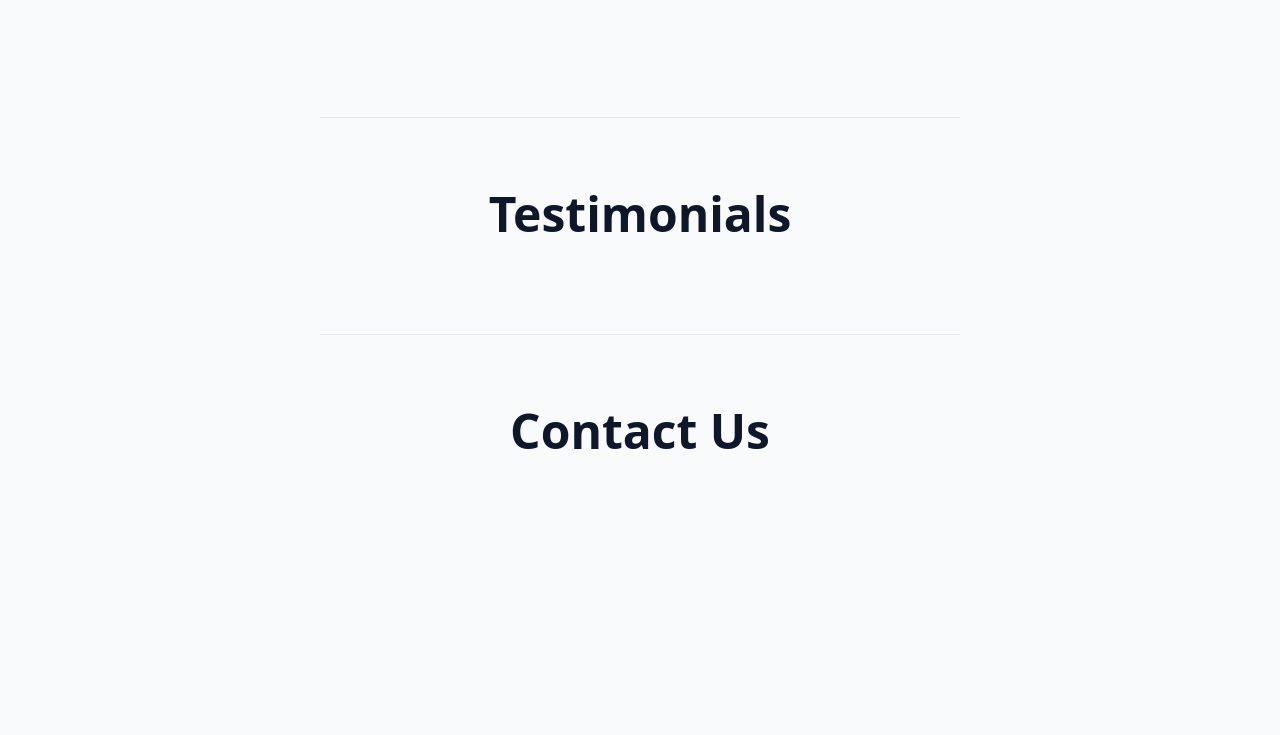
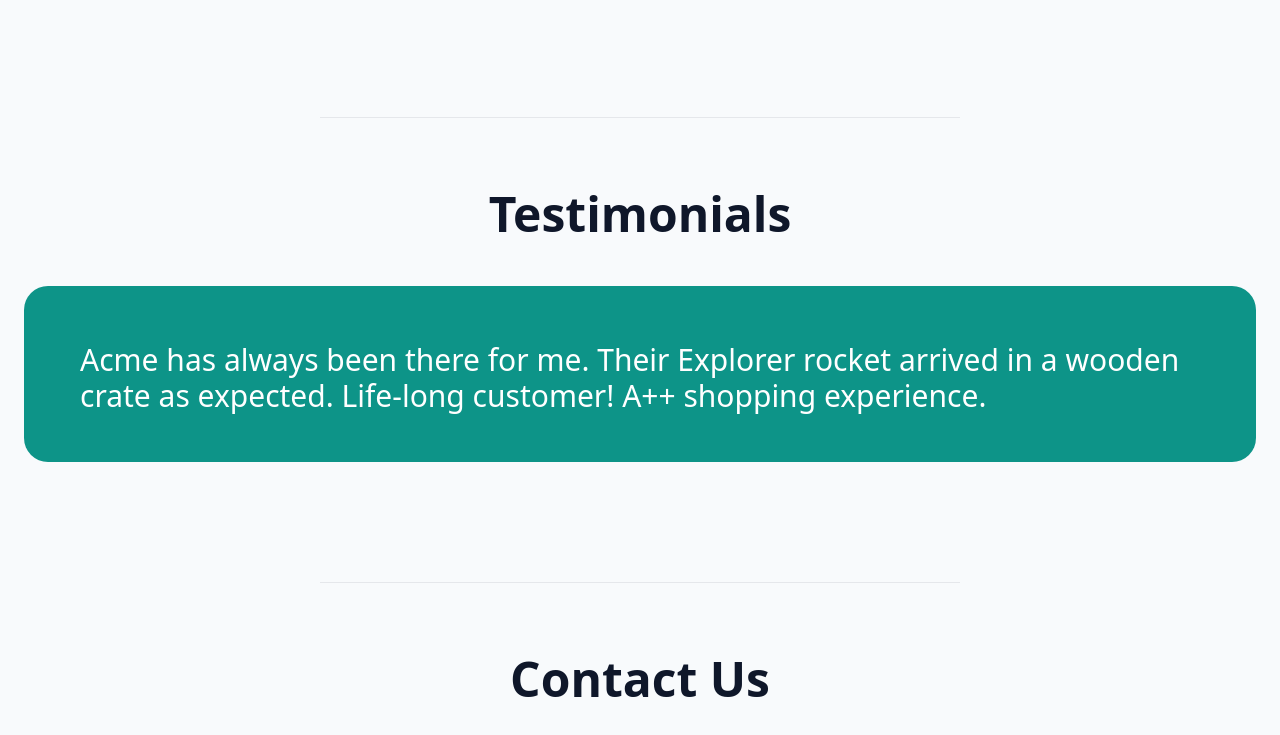
Before and after one commit to ConnorXCX/AcmeRockets, a website: page build/index.html in a window 1280 px wide. Shown: the part 1276-2011 px from the top of the page. Before the commit the page ends 1827 px from the top, so only its background shows below. Drawn offline with Linux system fonts and the light colour scheme.

Commit message:
Add testimonials section.

```diff
--- a/build/index.html
+++ b/build/index.html
@@ -137,6 +137,19 @@
         >
           Testimonials
         </h2>
+        <figure class="my-12">
+          <blockquote
+            class="bg-teal-600 dark:bg-black pl-14 pr-6 py-12 rounded-3xl relative"
+          >
+            <p
+              class="text-2xl sm:text-3xl text-left mt-2 text-white dark:text-slate-400 before:content- before:font-serif before:absolute before:top-0 before:left-0 before:text-9xl before:text-white before:opacity-25 before:transform before:translate-x-2 before:translate-y-2 after:content- after:font-serif after:absolute after:top-0 after:left-0 after:text-9xl after:text-white after:opacity-25 after:transform after:translate-x-2 after:translate-y-2"
+            >
+              Acme has always been there for me. Their Explorer rocket arrived
+              in a wooden crate as expected. Life-long customer! A++ shopping
+              experience.
+            </p>
+          </blockquote>
+        </figure>
       </section>
       <hr class="mx-auto bg-black dark:bg-white w-1/2" />
       <section id="contacts" class="p-6 my-12">
```
Also changed, not shown: build/css/style.css.
